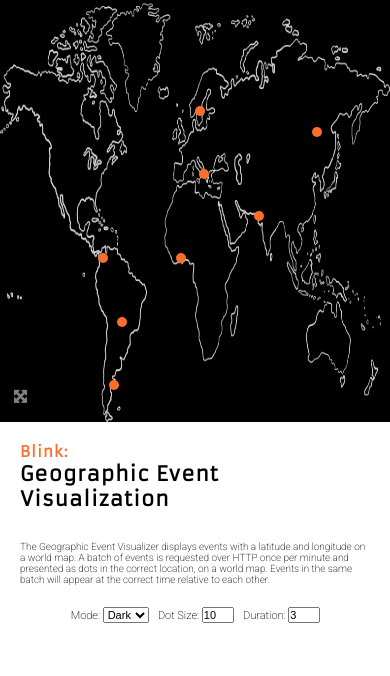
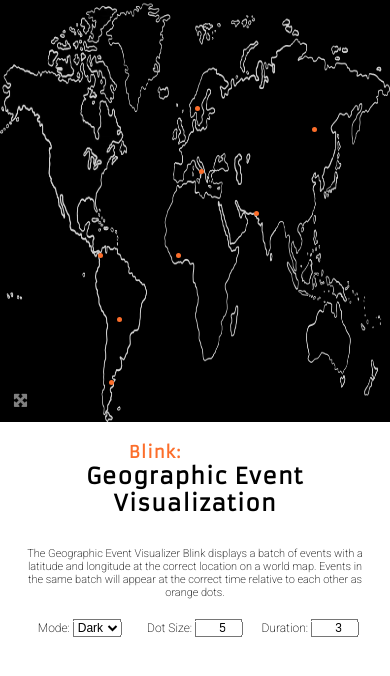
Before and after one commit to Telcred/blink, a plain HTML site: page index.html in a window 390 px wide. Drawn offline with Linux system fonts and the light colour scheme.

Commit message:
doc update

```diff
--- a/assets/css/style.css
+++ b/assets/css/style.css
@@ -14,9 +14,8 @@ body {
   background: url('../images/darkworldmaps.png');
   background-repeat: no-repeat;
   background-size: 100% 100%;
-  height: 50%;
+  height: 100%;
   width: 100%;
-  position: absolute;
   overflow: auto;
 }
 
@@ -32,7 +31,7 @@ body {
 #fullscreen {
   border: none;
   position: absolute;
-  bottom: 52%;
+  bottom: 13px;
   left: 13px;
   font-size: 15px;
   color: gray;
@@ -59,55 +58,52 @@ h2 {
   color: black;
 }
 
-/* Infomation discibing the project  */
-.lowerHalf {
+#upperHalf {
+  height: 50%;
+  width: 100%;
+  position: absolute;
+  overflow: auto;
+}
+
+/* Information describing the project  */
+#lowerHalf {
   color: black;
   font-family: Roboto, Arial;
-  font-size: 10px;
+  font-size: 11px;
   position: absolute;
-  padding-left: 15%;
-  padding-right: 15%;
-  bottom: 25%;
   text-align: center;
   top: 50%;
-  width: 70%;
+  width: 440px;
+  left: 50%;
+  transform: translate(-50%, 0%);
 }
 
-/* For small screens size from 700px wide and down */
-@media screen and (max-width: 600px) {
-  .lowerHalf {
-    color: black;
-    position: absolute;
-    padding-left: 20px;
-    padding-right: 20px;
-    bottom: 25%;
-    text-align: left;
-    top: 50%;
+/* For small screens size from 440px wide and down */
+@media screen and (max-width: 440px) {
+  #lowerHalf {
     width: 90%;
   }
 }
 
 /* Buttons and input field */
 select {
-  font-size: 11px;
+  font-size: inherit;
 }
 
 input {
-  font-size: 11px;
-  width: 28px;
+  font-size: inherit;
+  text-align: right;
 }
 
 .userInput {
   color: black;
-  font-size: 11px;
-  margin-top: 30px;
-  text-align: center;
-  left: 50%;
-  transform: translate(0, -50%);
+  font-size: 12px;
+  position: relative;
+  top: 20px;
 }
 
 .userInputElement {
-  display: inline;
-  padding: 0.3em;
+  display: inline-block;
+  width: 32%;
 
 }
--- a/assets/js/data.js
+++ b/assets/js/data.js
@@ -1,20 +1,60 @@
+
 /**
- * Make events that have occurred within 10 seconds of each other.
+ * Make sample events that have occurred within 60 seconds of each other.
  * @returns A list of events in no particular order.
  */
  function makeEventBatch() {
     let answer = [];
-    answer.push(makeEvent(28, 90, 3));
+    answer.push(makeEvent(28, 90, 3)); //Print and remove a circle during 1 -10 seconds.
     answer.push(makeEvent(30, 65, 7));
     answer.push(makeEvent(65, 50, 3));
     answer.push(makeEvent(30, 75, 2));
     answer.push(makeEvent(25, 60, 4));
     answer.push(makeEvent(55, 35, 5));
     answer.push(makeEvent(80, 30, 3));
-    answer.push(makeEvent(30, 10, 9));
+    answer.push(makeEvent(33, 15, 9));
     answer.push(makeEvent(51, 40, 3));
     answer.push(makeEvent(15, 40, 1));
     answer.push(makeEvent(45, 60, 3));
     answer.push(makeEvent(50, 25, 3));
+
+    answer.push(makeEvent(28, 90, 12)); //Print and remove a circle during 11 - 25 seconds.
+    answer.push(makeEvent(30, 65, 24));
+    answer.push(makeEvent(65, 50, 16));
+    answer.push(makeEvent(30, 75, 21));
+    answer.push(makeEvent(25, 60, 11));
+    answer.push(makeEvent(55, 35, 17));
+    answer.push(makeEvent(80, 30, 23));
+    answer.push(makeEvent(35, 13, 17));
+    answer.push(makeEvent(51, 40, 20));
+    answer.push(makeEvent(15, 40, 13));
+    answer.push(makeEvent(45, 60, 18));
+    answer.push(makeEvent(50, 25, 24));
+
+    answer.push(makeEvent(28, 90, 38)); //Print and remove a circle during 26 - 39 seconds.
+    answer.push(makeEvent(30, 65, 27));
+    answer.push(makeEvent(65, 50, 29));
+    answer.push(makeEvent(30, 75, 36));
+    answer.push(makeEvent(25, 60, 31));
+    answer.push(makeEvent(55, 35, 29));
+    answer.push(makeEvent(80, 30, 33));
+    answer.push(makeEvent(33, 16, 35));
+    answer.push(makeEvent(51, 40, 36));
+    answer.push(makeEvent(15, 40, 28));
+    answer.push(makeEvent(45, 60, 31));
+    answer.push(makeEvent(50, 25, 38));
+
+    answer.push(makeEvent(28, 90, 43)); //Print and remove a circle during 40 - 59 seconds.
+    answer.push(makeEvent(30, 65, 57));
+    answer.push(makeEvent(65, 50, 53));
+    answer.push(makeEvent(30, 75, 42));
+    answer.push(makeEvent(25, 60, 54));
+    answer.push(makeEvent(55, 35, 45));
+    answer.push(makeEvent(80, 30, 51));
+    answer.push(makeEvent(33, 13, 49));
+    answer.push(makeEvent(51, 40, 56));
+    answer.push(makeEvent(15, 40, 41));
+    answer.push(makeEvent(45, 60, 59));
+    answer.push(makeEvent(50, 25, 43));
     return answer;
 }
--- a/assets/js/script.js
+++ b/assets/js/script.js
@@ -3,7 +3,7 @@ const lightworldmap = "url('assets/images/lightworldmaps.png')";
 const darkworldmap = "url('assets/images/darkworldmaps.png')";
 
 // Set up the control for the dot size.
-let dotSizePx = 10;
+let dotSizePx = 5;
 document.getElementById("dotSizePx").value = dotSizePx;
 document.getElementById("dotSizePx").addEventListener("input", function (event) {
     dotSizePx = Math.max(Math.min(event.target.value, 20), 1)
@@ -37,12 +37,12 @@ async function main() {
 }
 
 /**
- * Fetch a batch of events that have occurred within 10 seconds of each other.
+ * Fetch a batch of events that have occurred within 60 seconds of each other.
  * Print each as it occurred in real time.
  */
 async function printBatch() {
     let eventList = makeEventBatch();
-    for (let targetSecond = 0; targetSecond < 10; targetSecond++) {
+    for (let targetSecond = 0; targetSecond < 59; targetSecond++) {
         printEventsBySec(eventList, targetSecond);
         await sleep(1000);
     }
@@ -66,7 +66,7 @@ function printEventsBySec(eventList, targetSecond) {
  * Create an event. Events have a position and a time of occurrance.
  * @param {int} x - Horizontal position [0, 99].
  * @param {int} y - Vertical position [0, 99].
- * @param {int} second - Time of occurrance in seconds [0, 9].
+ * @param {int} second - Time of occurrance in seconds [0, 59].
  * @returns The created event.
  */
 function makeEvent(x, y, second) {
--- a/index.html
+++ b/index.html
@@ -10,27 +10,25 @@
 
   <title>Blink</title>
 </head>
+<!-- Map section  -->
+<body>
+  <div id="upperHalf">
+    <div id="map"></div>
+    <button id="fullscreen" aria-label="Enter fullscreen mode">
+      <i class="fas fa-expand-arrows-alt" aria-hidden="true"></i>
+    </button>
 
-<body>
-
-  <div id="map"></div>
-  <button id="fullscreen" aria-label="Enter fullscreen mode">
-    <i class="fas fa-expand-arrows-alt" aria-hidden="true"></i>
-  </button>
-
-
+  </div>
 
   <!-- Project description  -->
-  <div class="lowerHalf">
+  <div id="lowerHalf">
     <section>
       <h1>Blink:</h1>
       <h2>Geographic Event Visualization</h2>
 
       <p>
-        The Geographic Event Visualizer displays events with a latitude and longitude on a world map.
-        A batch of events is requested over HTTP once per minute and presented as
-        dots in the correct location, on a world map.
-        Events in the same batch will appear at the correct time relative to each other.</p>
+        The Geographic Event Visualizer Blink displays a batch of events with a latitude and longitude at the correct location on a world map.
+        Events in the same batch will appear at the correct time relative to each other as orange dots.</p>
     </section>
 
     <!-- User input, changing screen color, dot size, dot appearance duration -->
```
Also changed, not shown: 1 other file.
